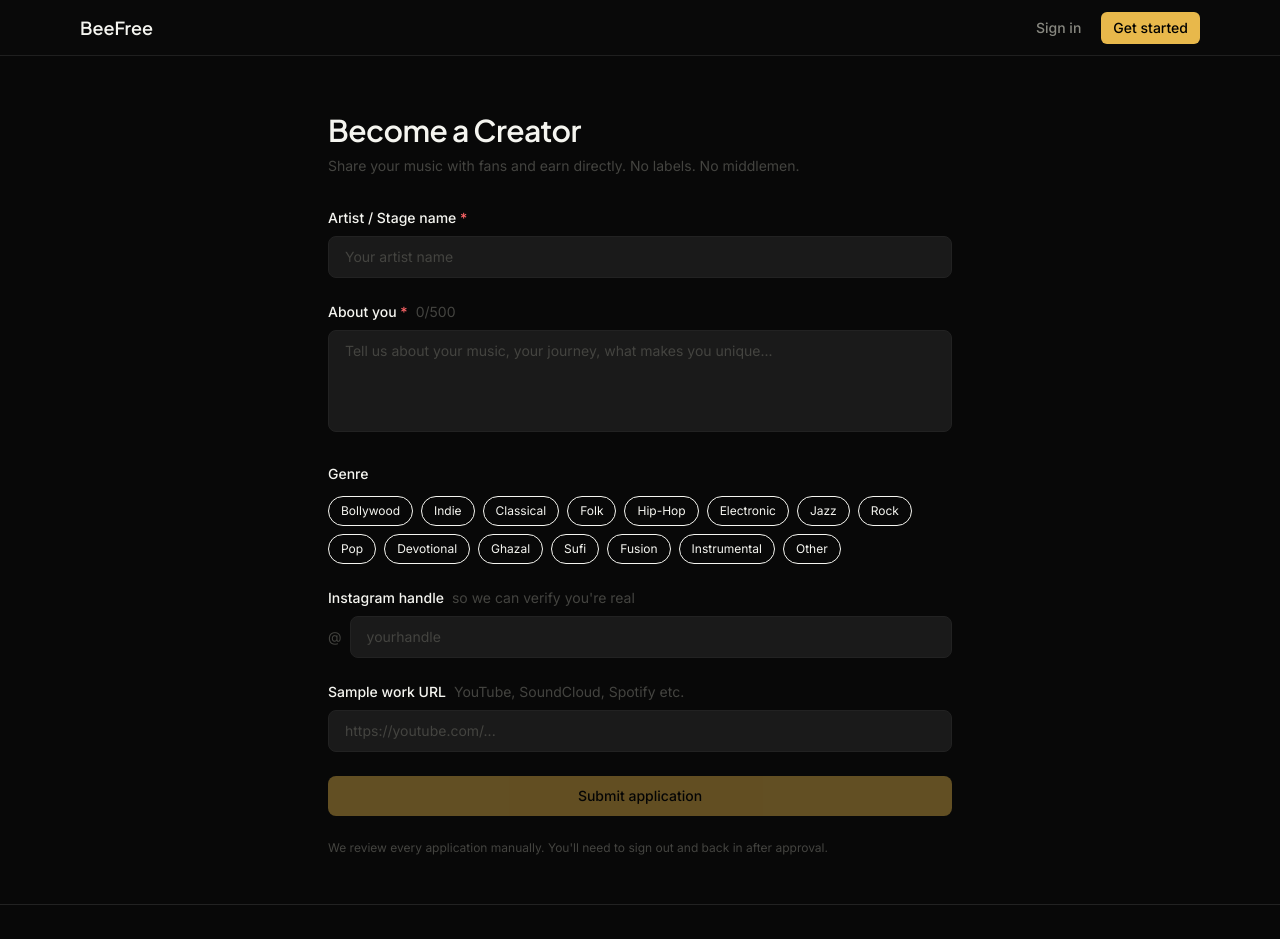
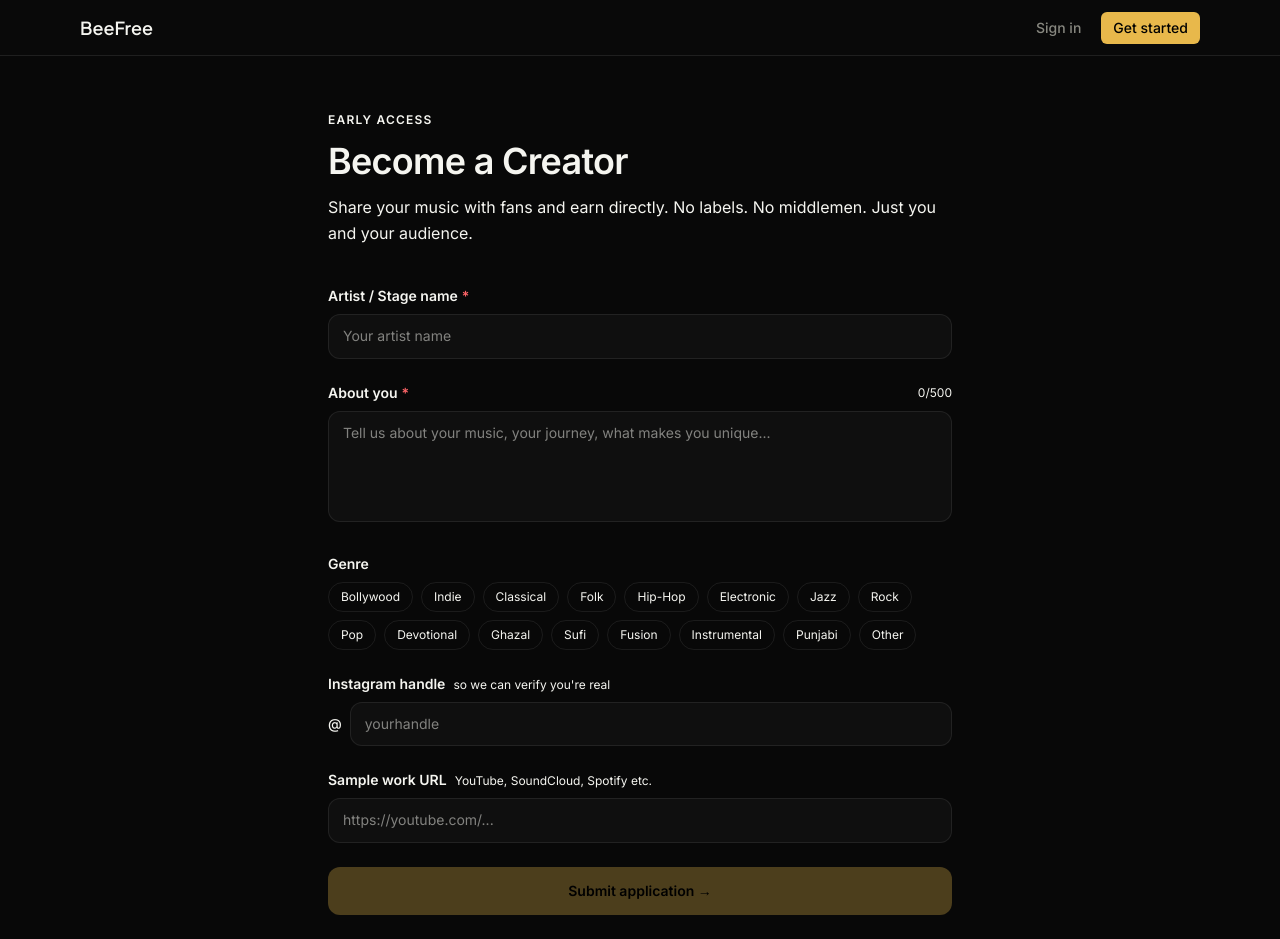
Before and after one commit to Befree-ai/beefree-livepeer, a Next.js app in the folder web/: page /apply in a window 1280 px wide. Shown: the top 939 px of the page. Built offline with nearby package versions, Linux system fonts and the light colour scheme; no server answers.

Commit message:
feat: rebrand — apply page redesign, field components, status screens

```diff
--- a/web/app/apply/page.tsx
+++ b/web/app/apply/page.tsx
@@ -5,43 +5,144 @@ import { useAuth } from '@/hooks/useAuth'
 import { usePrivy } from '@privy-io/react-auth'
 import Navbar from '@/components/layout/Navbar'
 import Footer from '@/components/layout/Footer'
-import Button from '@/components/ui/Button'
+import Link from 'next/link'
+import FadeUp from '@/components/ui/FadeUp'
 
 const GENRES = [
   'Bollywood', 'Indie', 'Classical', 'Folk', 'Hip-Hop',
   'Electronic', 'Jazz', 'Rock', 'Pop', 'Devotional',
-  'Ghazal', 'Sufi', 'Fusion', 'Instrumental', 'Other'
+  'Ghazal', 'Sufi', 'Fusion', 'Instrumental', 'Punjabi', 'Other',
 ]
 
+// ── Reusable field wrapper ────────────────────────────────────────────────────
+function Field({
+  label,
+  required,
+  hint,
+  children,
+  count,
+  max,
+}: {
+  label: string
+  required?: boolean
+  hint?: string
+  children: React.ReactNode
+  count?: number
+  max?: number
+}) {
+  return (
+    <div>
+      <div className="flex items-center justify-between mb-2">
+        <label className="text-sm font-semibold" style={{ color: 'var(--color-text-primary)' }}>
+          {label}
+          {required && <span className="text-red-400 ml-1">*</span>}
+          {hint && (
+            <span className="font-normal ml-2 text-xs" style={{ color: 'var(--color-text-muted)' }}>
+              {hint}
+            </span>
+          )}
+        </label>
+        {count !== undefined && max && (
+          <span className="text-xs" style={{ color: 'var(--color-text-muted)' }}>
+            {count}/{max}
+          </span>
+        )}
+      </div>
+      {children}
+    </div>
+  )
+}
+
+// ── Input styles ──────────────────────────────────────────────────────────────
+const inputStyle = {
+  width: '100%',
+  padding: '10px 14px',
+  borderRadius: '12px',
+  border: '1px solid rgba(255,255,255,0.08)',
+  background: 'rgba(255,255,255,0.03)',
+  color: 'var(--color-text-primary)',
+  fontSize: '14px',
+  outline: 'none',
+  transition: 'border-color 0.2s',
+}
+
+// ── Status screens ────────────────────────────────────────────────────────────
+function StatusScreen({
+  icon,
+  title,
+  desc,
+  color = 'accent',
+}: {
+  icon: string
+  title: string
+  desc: string
+  color?: 'accent' | 'red' | 'pink'
+}) {
+  const colorMap = {
+    accent: { bg: 'rgba(232,184,75,0.08)', border: 'rgba(232,184,75,0.2)', text: 'var(--color-accent)' },
+    red:    { bg: 'rgba(239,68,68,0.08)',  border: 'rgba(239,68,68,0.2)',  text: '#ef4444' },
+    pink:   { bg: 'rgba(232,52,138,0.08)', border: 'rgba(232,52,138,0.2)', text: 'var(--color-pink)' },
+  }
+  const c = colorMap[color]
+
+  return (
+    <div className="min-h-screen flex flex-col" style={{ background: 'var(--color-bg-primary)' }}>
+      <Navbar />
+      <main className="flex-1 pt-16 flex items-center justify-center px-6">
+        <FadeUp>
+          <div className="text-center max-w-md">
+            <div
+              className="w-16 h-16 rounded-2xl flex items-center justify-center mx-auto mb-6 text-3xl"
+              style={{ background: c.bg, border: `1px solid ${c.border}` }}
+            >
+              {icon}
+            </div>
+            <h2
+              className="text-2xl font-bold mb-3"
+              style={{ fontFamily: 'var(--font-display)', color: 'var(--color-text-primary)' }}
+            >
+              {title}
+            </h2>
+            <p className="text-sm leading-relaxed" style={{ color: 'var(--color-text-muted)' }}>
+              {desc}
+            </p>
+          </div>
+        </FadeUp>
+      </main>
+      <Footer />
+    </div>
+  )
+}
+
+// ── Main page ─────────────────────────────────────────────────────────────────
 export default function ApplyPage() {
-  const { user, authenticated } = useAuth()
+  const { user, authenticated, isLoading } = useAuth()
   const { login, getAccessToken } = usePrivy()
 
-  const [name, setName]                   = useState('')
-  const [bio, setBio]                     = useState('')
-  const [genre, setGenre]                 = useState<string[]>([])
-  const [instagramHandle, setInstagram]   = useState('')
-  const [sampleWorkUrl, setSampleWork]    = useState('')
+  const [name, setName]               = useState('')
+  const [bio, setBio]                 = useState('')
+  const [genre, setGenre]             = useState<string[]>([])
+  const [instagramHandle, setInstagram] = useState('')
+  const [sampleWorkUrl, setSampleWork]  = useState('')
 
-  const [submitting, setSubmitting]       = useState(false)
-  const [submitted, setSubmitted]         = useState(false)
+  const [submitting, setSubmitting]     = useState(false)
+  const [submitted, setSubmitted]       = useState(false)
   const [existingStatus, setExistingStatus] = useState<string | null>(null)
-  const [error, setError]                 = useState<string | null>(null)
-  const [checking, setChecking]           = useState(true)
+  const [error, setError]               = useState<string | null>(null)
+  const [checking, setChecking]         = useState(true)
 
-  // Pre-fill name from user profile
   useEffect(() => {
     if (user) setName(user.name || '')
   }, [user])
 
-  // Check if already applied
   useEffect(() => {
-    if (!user) { setChecking(false); return }
+    if (!authenticated) { setChecking(false); return }
+    if (!user) return
 
     getAccessToken().then(token => {
       if (!token) { setChecking(false); return }
       fetch('/api/creator-application', {
-        headers: { Authorization: `Bearer ${token}` }
+        headers: { Authorization: `Bearer ${token}` },
       })
         .then(r => r.json())
         .then(data => {
@@ -54,14 +155,12 @@ export default function ApplyPage() {
   }, [user])
 
   const toggleGenre = (g: string) => {
-    setGenre(prev =>
-      prev.includes(g) ? prev.filter(x => x !== g) : [...prev, g]
-    )
+    setGenre(prev => prev.includes(g) ? prev.filter(x => x !== g) : [...prev, g])
   }
 
   const handleSubmit = async () => {
     if (!authenticated) { login(); return }
-    if (!name || !bio) { setError('Name and bio are required'); return }
+    if (!name || !bio) { setError('Artist name and bio are required'); return }
 
     setSubmitting(true)
     setError(null)
@@ -95,222 +194,215 @@ export default function ApplyPage() {
   // Already a creator
   if (user?.role === 'creator') {
     return (
-      <div className="min-h-screen flex flex-col">
-        <Navbar />
-        <main className="flex-1 pt-16 flex items-center justify-center">
-          <div className="text-center">
-            <p className="text-text-primary font-medium mb-2">You are already a creator!</p>
-            <a href="/dashboard" className="text-accent text-sm">Go to Dashboard →</a>
-          </div>
-        </main>
-        <Footer />
+      <StatusScreen
+        icon="✓"
+        title="You're already a creator!"
+        desc="Head to your dashboard to upload content and manage your profile."
+        color="accent"
+      />
+    )
+  }
+
+  // Loading
+  if (isLoading || checking) {
+    return (
+      <div className="min-h-screen flex items-center justify-center"
+        style={{ background: 'var(--color-bg-primary)' }}>
+        <div
+          className="w-6 h-6 border-2 border-t-transparent rounded-full animate-spin"
+          style={{ borderColor: 'var(--color-accent)', borderTopColor: 'transparent' }}
+        />
       </div>
     )
   }
 
-  // Loading check
-  if (checking) {
+  // Already applied — pending
+  if (existingStatus === 'pending') {
     return (
-      <div className="min-h-screen flex flex-col">
-        <Navbar />
-        <main className="flex-1 pt-16 flex items-center justify-center">
-          <div className="w-6 h-6 border-2 border-t-transparent rounded-full animate-spin"
-            style={{ borderColor: 'var(--color-accent)', borderTopColor: 'transparent' }} />
-        </main>
-        <Footer />
-      </div>
+      <StatusScreen
+        icon="⏳"
+        title="Application under review"
+        desc="We've received your application and will review it shortly. Sign out and back in after approval to access your creator dashboard."
+        color="pink"
+      />
     )
   }
 
-  // Already applied
-  if (existingStatus) {
+  // Already applied — rejected
+  if (existingStatus === 'rejected') {
     return (
-      <div className="min-h-screen flex flex-col">
-        <Navbar />
-        <main className="flex-1 pt-16 flex items-center justify-center px-6">
-          <div className="text-center max-w-md">
-            {existingStatus === 'pending' && (
-              <>
-                <div className="w-14 h-14 rounded-full bg-accent/10 flex items-center justify-center mx-auto mb-4">
-                  <span className="text-2xl">⏳</span>
-                </div>
-                <h2 className="font-display text-2xl font-semibold text-text-primary mb-2">
-                  Application under review
-                </h2>
-                <p className="text-text-muted text-sm">
-                  We've received your application and will review it shortly.
-                  Sign out and back in after approval to access your creator dashboard.
-                </p>
-              </>
-            )}
-            {existingStatus === 'rejected' && (
-              <>
-                <div className="w-14 h-14 rounded-full bg-red-500/10 flex items-center justify-center mx-auto mb-4">
-                  <span className="text-2xl">✕</span>
-                </div>
-                <h2 className="font-display text-2xl font-semibold text-text-primary mb-2">
-                  Application not approved
-                </h2>
-                <p className="text-text-muted text-sm">
-                  Unfortunately your application wasn't approved this time.
-                  Feel free to reach out to us directly.
-                </p>
-              </>
-            )}
-          </div>
-        </main>
-        <Footer />
-      </div>
+      <StatusScreen
+        icon="✕"
+        title="Application not approved"
+        desc="Unfortunately your application wasn't approved this time. Feel free to reach out to us directly."
+        color="red"
+      />
     )
   }
 
-  // Success after submit
+  // Success
   if (submitted) {
     return (
-      <div className="min-h-screen flex flex-col">
-        <Navbar />
-        <main className="flex-1 pt-16 flex items-center justify-center px-6">
-          <div className="text-center max-w-md">
-            <div className="w-14 h-14 rounded-full bg-accent/10 flex items-center justify-center mx-auto mb-4">
-              <span className="text-2xl">✓</span>
-            </div>
-            <h2 className="font-display text-2xl font-semibold text-text-primary mb-2">
-              Application submitted!
-            </h2>
-            <p className="text-text-muted text-sm">
-              We'll review your application and get back to you.
-              Once approved, sign out and back in to access your creator dashboard.
-            </p>
-          </div>
-        </main>
-        <Footer />
-      </div>
+      <StatusScreen
+        icon="🎉"
+        title="Application submitted!"
+        desc="We'll review your application and get back to you. Once approved, sign out and back in to access your creator dashboard."
+        color="accent"
+      />
     )
   }
 
   return (
-    <div className="min-h-screen flex flex-col">
+    <div className="min-h-screen flex flex-col" style={{ background: 'var(--color-bg-primary)' }}>
       <Navbar />
       <main className="flex-1 pt-16 w-full">
         <div className="max-w-2xl mx-auto px-6 py-12">
 
-          <div className="mb-8">
-            <h1 className="font-display text-3xl font-semibold text-text-primary mb-2">
-              Become a Creator
-            </h1>
-            <p className="text-text-muted text-sm">
-              Share your music with fans and earn directly. No labels. No middlemen.
-            </p>
-          </div>
+          {/* Header */}
+          <FadeUp>
+            <div className="mb-10">
+              <p
+                className="text-xs font-semibold tracking-widest mb-3 uppercase"
+                style={{ color: 'var(--color-accent)' }}
+              >
+                Early access
+              </p>
+              <h1
+                className="text-4xl font-bold mb-3"
+                style={{ fontFamily: 'var(--font-display)', color: 'var(--color-text-primary)' }}
+              >
+                Become a Creator
+              </h1>
+              <p style={{ color: 'var(--color-text-secondary)' }}>
+                Share your music with fans and earn directly.
+                No labels. No middlemen. Just you and your audience.
+              </p>
+            </div>
+          </FadeUp>
 
-          <div className="flex flex-col gap-6">
+          <FadeUp delay={0.1}>
+            <div className="flex flex-col gap-6">
 
-            {/* Name */}
-            <div>
-              <label className="block text-sm font-medium text-text-primary mb-2">
-                Artist / Stage name <span className="text-red-400">*</span>
-              </label>
-              <input
-                type="text"
-                value={name}
-                onChange={e => setName(e.target.value)}
-                placeholder="Your artist name"
-                className="w-full px-4 py-2.5 rounded-lg border border-border bg-bg-elevated text-text-primary text-sm placeholder:text-text-muted focus:outline-none focus:border-border-hover transition-colors"
-              />
-            </div>
-
-            {/* Bio */}
-            <div>
-              <label className="block text-sm font-medium text-text-primary mb-2">
-                About you <span className="text-red-400">*</span>
-                <span className="text-text-muted font-normal ml-2">{bio.length}/500</span>
-              </label>
-              <textarea
-                value={bio}
-                onChange={e => setBio(e.target.value.slice(0, 500))}
-                placeholder="Tell us about your music, your journey, what makes you unique..."
-                rows={4}
-                className="w-full px-4 py-2.5 rounded-lg border border-border bg-bg-elevated text-text-primary text-sm placeholder:text-text-muted focus:outline-none focus:border-border-hover transition-colors resize-none"
-              />
-            </div>
-
-            {/* Genre */}
-            <div>
-              <label className="block text-sm font-medium text-text-primary mb-3">
-                Genre
-              </label>
-              <div className="flex flex-wrap gap-2">
-                {GENRES.map(g => (
-                  <button
-                    key={g}
-                    onClick={() => toggleGenre(g)}
-                    className="text-xs px-3 py-1.5 rounded-full border transition-all"
-                    style={{
-                      borderColor: genre.includes(g) ? 'var(--color-accent)' : 'var(--color-border)',
-                      background:  genre.includes(g) ? '#f5e64215' : 'var(--color-bg-elevated)',
-                      color:       genre.includes(g) ? 'var(--color-accent)' : 'var(--color-text-secondary)',
-                    }}
-                  >
-                    {g}
-                  </button>
-                ))}
-              </div>
-            </div>
-
-            {/* Instagram */}
-            <div>
-              <label className="block text-sm font-medium text-text-primary mb-2">
-                Instagram handle
-                <span className="text-text-muted font-normal ml-2">so we can verify you're real</span>
-              </label>
-              <div className="flex items-center gap-2">
-                <span className="text-text-muted text-sm">@</span>
+              {/* Name */}
+              <Field label="Artist / Stage name" required>
                 <input
                   type="text"
-                  value={instagramHandle}
-                  onChange={e => setInstagram(e.target.value.replace('@', ''))}
-                  placeholder="yourhandle"
-                  className="flex-1 px-4 py-2.5 rounded-lg border border-border bg-bg-elevated text-text-primary text-sm placeholder:text-text-muted focus:outline-none focus:border-border-hover transition-colors"
+                  value={name}
+                  onChange={e => setName(e.target.value)}
+                  placeholder="Your artist name"
+                  style={inputStyle}
                 />
-              </div>
+              </Field>
+
+              {/* Bio */}
+              <Field
+                label="About you"
+                required
+                count={bio.length}
+                max={500}
+              >
+                <textarea
+                  value={bio}
+                  onChange={e => setBio(e.target.value.slice(0, 500))}
+                  placeholder="Tell us about your music, your journey, what makes you unique..."
+                  rows={4}
+                  style={{ ...inputStyle, resize: 'none' }}
+                />
+              </Field>
+
+              {/* Genre */}
+              <Field label="Genre">
+                <div className="flex flex-wrap gap-2">
+                  {GENRES.map(g => {
+                    const selected = genre.includes(g)
+                    return (
+                      <button
+                        key={g}
+                        onClick={() => toggleGenre(g)}
+                        className="text-xs px-3 py-1.5 rounded-full transition-all"
+                        style={{
+                          borderWidth: '1px',
+                          borderStyle: 'solid',
+                          borderColor: selected ? 'var(--color-accent)' : 'rgba(255,255,255,0.08)',
+                          background: selected ? 'rgba(232,184,75,0.1)' : 'transparent',
+                          color: selected ? 'var(--color-accent)' : 'var(--color-text-muted)',
+                          cursor: 'pointer',
+                          fontWeight: selected ? 600 : 400,
+                        }}
+                      >
+                        {g}
+                      </button>
+                    )
+                  })}
+                </div>
+              </Field>
+
+              {/* Instagram */}
+              <Field label="Instagram handle" hint="so we can verify you're real">
+                <div className="flex items-center gap-2">
+                  <span className="text-sm font-medium" style={{ color: 'var(--color-text-muted)' }}>
+                    @
+                  </span>
+                  <input
+                    type="text"
+                    value={instagramHandle}
+                    onChange={e => setInstagram(e.target.value.replace('@', ''))}
+                    placeholder="yourhandle"
+                    style={{ ...inputStyle }}
+                  />
+                </div>
+              </Field>
+
+              {/* Sample work */}
+              <Field label="Sample work URL" hint="YouTube, SoundCloud, Spotify etc.">
+                <input
+                  type="text"
+                  value={sampleWorkUrl}
+                  onChange={e => setSampleWork(e.target.value)}
+                  placeholder="https://youtube.com/..."
+                  style={inputStyle}
+                />
+              </Field>
+
+              {/* Error */}
+              {error && (
+                <div
+                  className="px-4 py-3 rounded-xl text-sm"
+                  style={{
+                    background: 'rgba(239,68,68,0.06)',
+                    border: '1px solid rgba(239,68,68,0.2)',
+                    color: '#ef4444',
+                  }}
+                >
+                  {error}
+                </div>
+              )}
+
+              {/* Submit */}
+              <button
+                onClick={handleSubmit}
+                disabled={submitting || !name || !bio}
+                className="w-full py-3.5 rounded-xl text-sm font-semibold transition-all"
+                style={{
+                  background: submitting || !name || !bio
+                    ? 'rgba(232,184,75,0.3)'
+                    : 'var(--color-accent)',
+                  color: '#000',
+                  border: 'none',
+                  cursor: submitting || !name || !bio ? 'not-allowed' : 'pointer',
+                  opacity: submitting ? 0.7 : 1,
+                }}
+              >
+                {submitting ? 'Submitting...' : 'Submit application →'}
+              </button>
+
+              <p className="text-xs text-center" style={{ color: 'var(--color-text-muted)' }}>
+                We review every application manually.
+                You'll need to sign out and back in after approval.
+              </p>
+
             </div>
-
-            {/* Sample work */}
-            <div>
-              <label className="block text-sm font-medium text-text-primary mb-2">
-                Sample work URL
-                <span className="text-text-muted font-normal ml-2">YouTube, SoundCloud, Spotify etc.</span>
-              </label>
-              <input
-                type="text"
-                value={sampleWorkUrl}
-                onChange={e => setSampleWork(e.target.value)}
-                placeholder="https://youtube.com/..."
-                className="w-full px-4 py-2.5 rounded-lg border border-border bg-bg-elevated text-text-primary text-sm placeholder:text-text-muted focus:outline-none focus:border-border-hover transition-colors"
-              />
-            </div>
-
-            {error && (
-              <p className="text-sm text-red-400 bg-red-500/5 border border-red-500/20 px-4 py-3 rounded-lg">
-                {error}
-              </p>
-            )}
-
-            <Button
-              variant="primary"
-              size="md"
-              onClick={handleSubmit}
-              loading={submitting}
-              disabled={!name || !bio}
-            >
-              Submit application
-            </Button>
-
-            <p className="text-xs text-text-muted">
-              We review every application manually. You'll need to sign out and back in after approval.
-            </p>
-
-          </div>
+          </FadeUp>
         </div>
       </main>
       <Footer />
```
